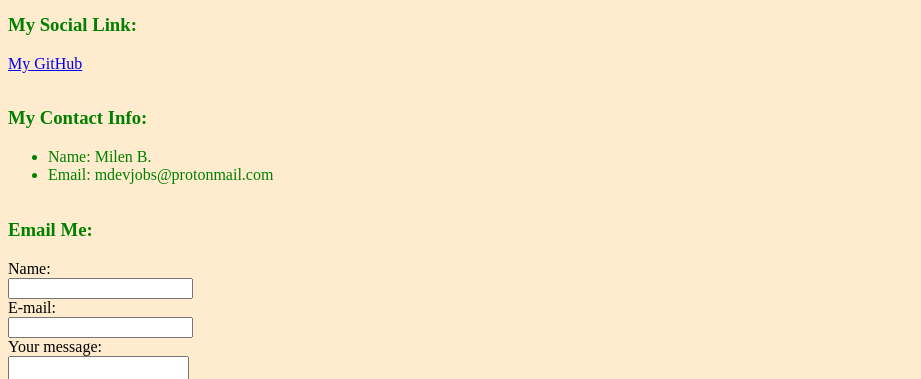
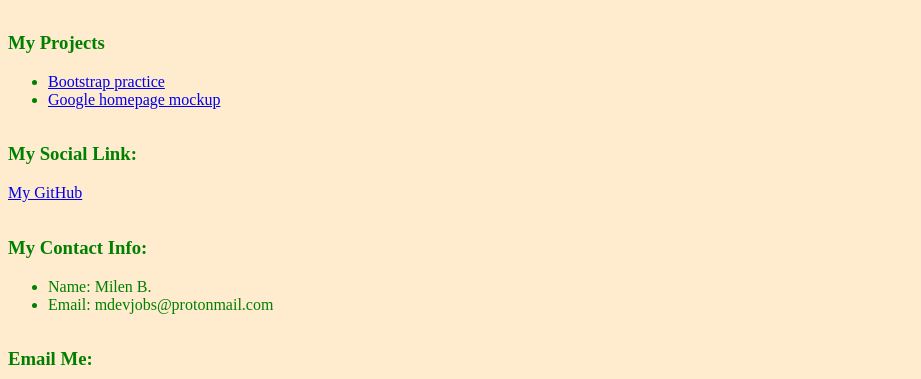
Before and after one commit to MClarBT/portfolio, a website: page public/portfolio.html in a window 1280 px wide. Shown: the part 913-1292 px from the top of the page, without its empty margins (0-921 px from the left). Drawn offline with Linux system fonts and the light colour scheme.

Commit message:
Added some project links and projects link in nav bar

```diff
--- a/public/portfolio.html
+++ b/public/portfolio.html
@@ -33,6 +33,7 @@
                 <li><a href="#bio">My biography</a></li>
                 <li><a href="#motivating_img">My motivation image</li>
                 <li><a href="#professional_goals">My professional goals</li>
+                <li><a href="#projects">My projects</li>
                 <li><a href="#social_link">My social link</li>
                 <li><a href="#contact_info">Contact info</a></li>
               </ul>
@@ -63,6 +64,16 @@
            <h3>My Professional Goals: </h3>
            <p>I'm looking for an entry-level tech position, preferably as a front-end developer.
            I am open, though. Looking for work satisfaction, too.</p>
+         </div>
+       </div>
+
+       <div class="projects_container">
+         <div id="projects">
+           <h3>My Projects</h3>
+           <ul>
+             <li><a href="https://fathomless-badlands-76133.herokuapp.com/">Bootstrap practice</a></li>
+             <li><a href="https://obscure-depths-44765.herokuapp.com/">Google homepage mockup</a></li>
+           </ul>
          </div>
        </div>
 
--- a/public/style.css
+++ b/public/style.css
@@ -55,3 +55,7 @@ h3 {
 #contact_info > ul > li{
   color: green;
 }
+
+#projects > ul > li {
+  color: green;
+}
```
